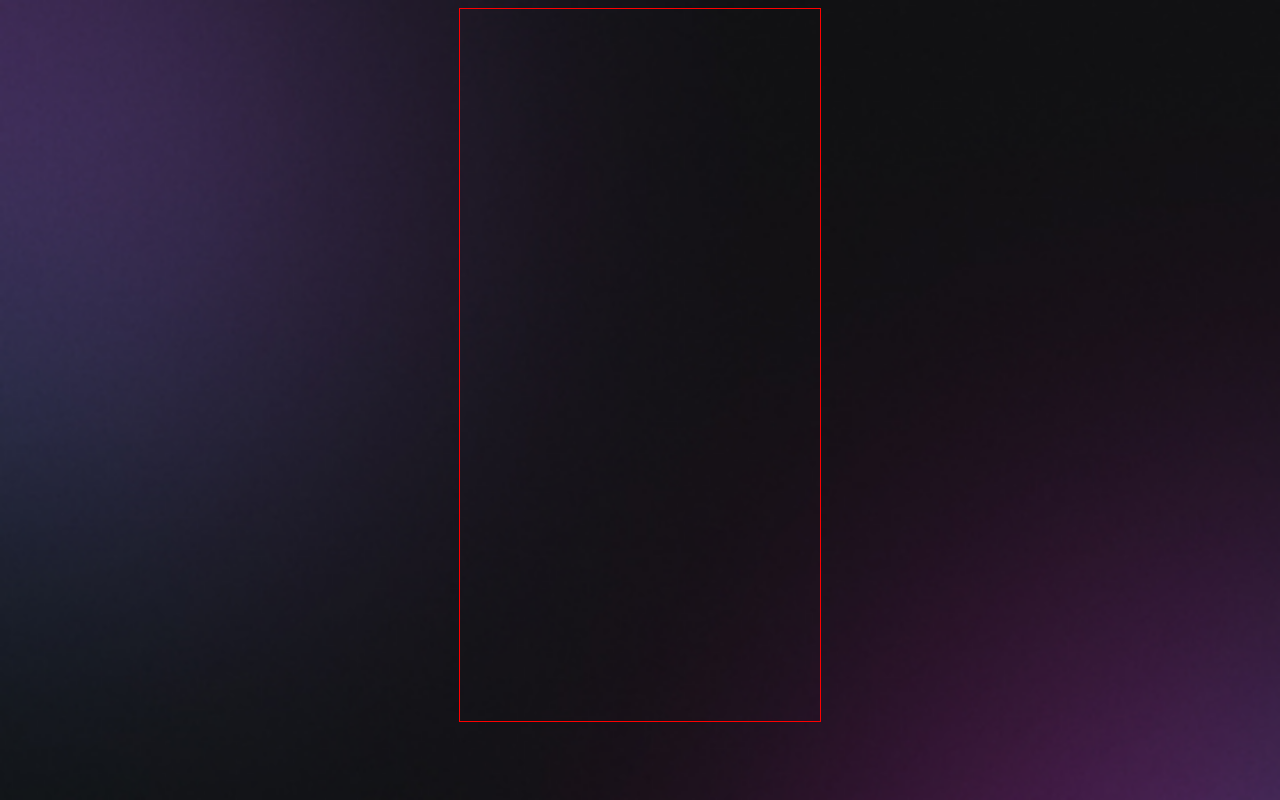
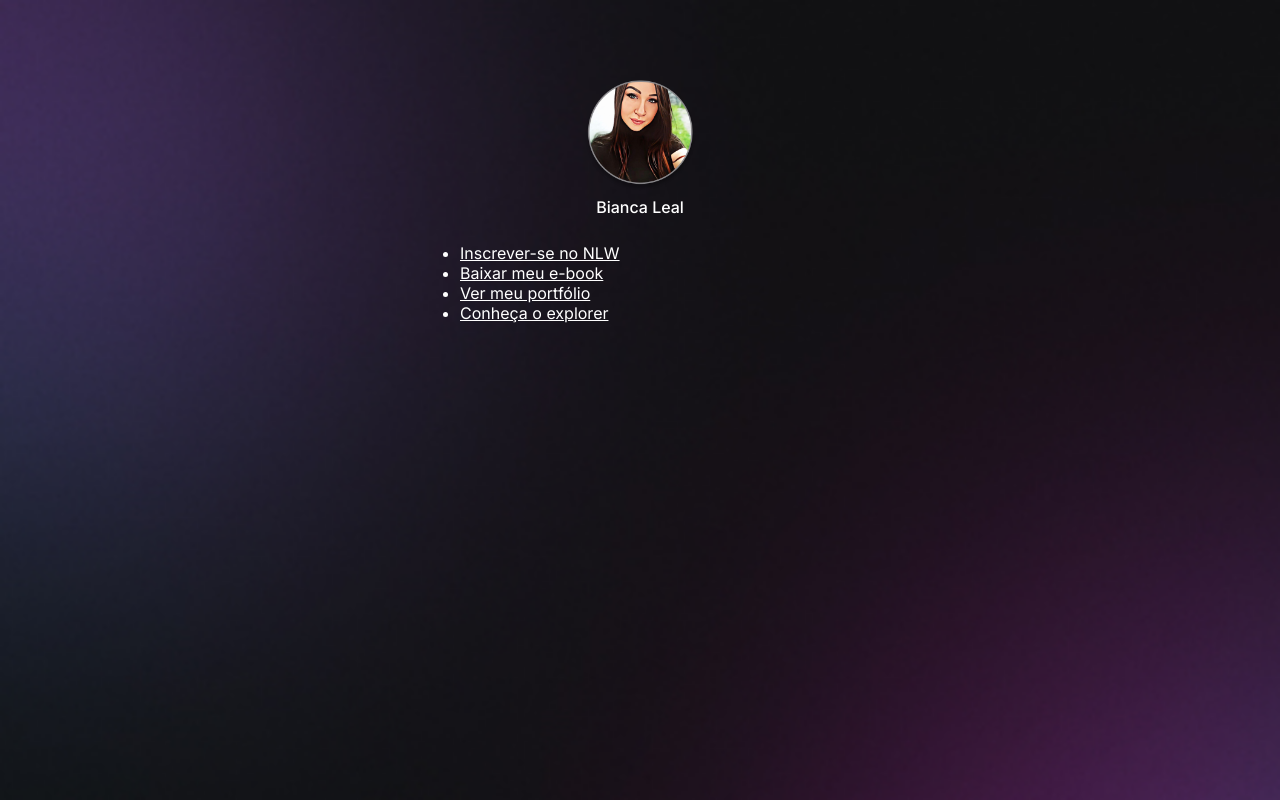
Before and after one commit to Bianca-Leal/devlink-rocketseat, a plain HTML site: page index.html in a window 1280 px wide. Drawn offline with Linux system fonts and the light colour scheme.

Commit message:
add avatar and list

```diff
--- a/index.html
+++ b/index.html
@@ -1,6 +1,13 @@
 <!DOCTYPE html>
 <html lang="pt-br">
   <head>
+    <link rel="preconnect" href="https://fonts.googleapis.com" />
+    <link rel="preconnect" href="https://fonts.gstatic.com" crossorigin />
+    <link
+      href="https://fonts.googleapis.com/css2?family=Inter:wght@400;500&display=swap"
+      rel="stylesheet"
+    />
+
     <meta charset="UTF-8" />
     <meta http-equiv="X-UA-Compatible" content="IE=edge" />
     <meta name="viewport" content="width=device-width, initial-scale=1.0" />
@@ -8,6 +15,25 @@
     <link rel="stylesheet" href="style.css" />
   </head>
   <body>
-    <div id="container"></div>
+    <div id="container">
+      <div id="profile">
+        <img src="./assets/avatar.png" alt="Foto de Bianca Leal" />
+        <p>Bianca Leal</p>
+      </div>
+      <ul>
+        <li>
+          <a href="#">Inscrever-se no NLW</a>
+        </li>
+        <li>
+          <a href="#">Baixar meu e-book</a>
+        </li>
+        <li>
+          <a href="#">Ver meu portfólio</a>
+        </li>
+        <li>
+          <a href="#" target="_blank">Conheça o explorer</a>
+        </li>
+      </ul>
+    </div>
   </body>
 </html>
--- a/style.css
+++ b/style.css
@@ -1,19 +1,32 @@
+* {
+  margin: 0;
+  padding: 0;
+  box-sizing: border-boxS;
+}
+
 body {
-  /*
-  background-image: url(./assets/bg-mobile.jpg);
-  background-repeat: no-repeat;
-  background-position: top center;
-  background-size: cover;
-  */
-
-  /* background: color image repeat position/size */
   background: url(./assets/bg-mobile.jpg) no-repeat top center/cover;
 }
 
+body * {
+  font-family: "Inter", sans-serif;
+  color: white;
+}
 #container {
-  height: 712px;
   width: 360px;
-  border: 1px solid red;
-  margin-right: auto;
-  margin-left: auto;
+  margin: 56px auto 0px;
 }
+
+#profile {
+  text-align: center;
+  padding: 24px;
+}
+
+#profile img {
+  width: 112px;
+}
+
+#profile p {
+  font-weight: 500;
+  line-height: 24px;
+}
```
Also changed, not shown: assets/avatar.png (added).
